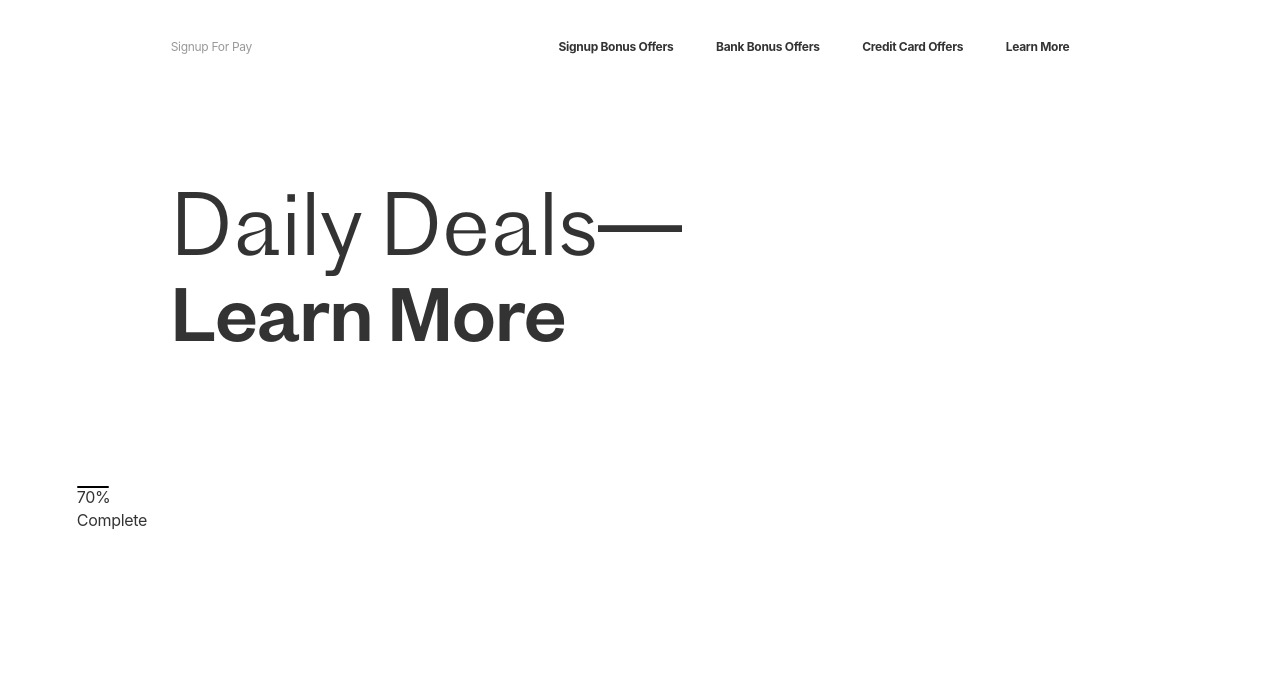
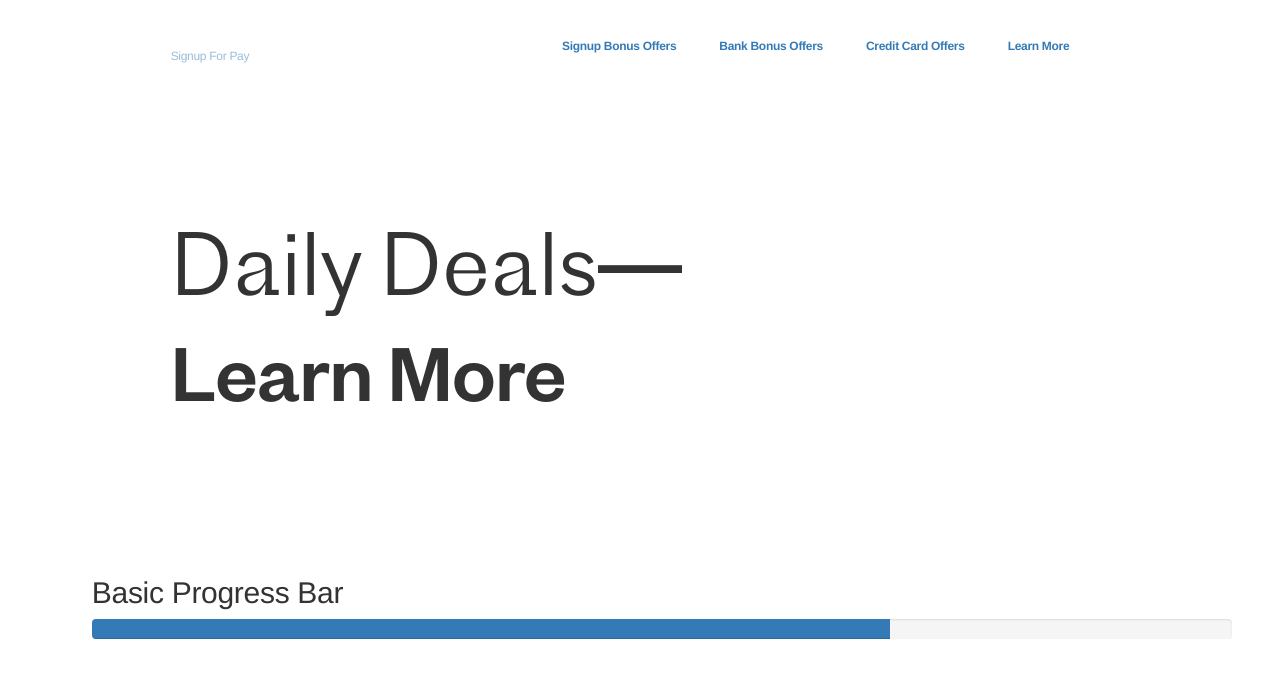
Before and after one commit to nickleeds/signupsforpay, a Jekyll site: the page built from learn-more.html, in a window 1280 px wide. Shown: the top 678 px of the page. Built offline with Jekyll 4.4.1, drawn with Linux system fonts in a browser that asks for light colours.

Commit message:
Update learn-more.html

```diff
--- a/learn-more.html
+++ b/learn-more.html
@@ -7,13 +7,26 @@ layout: default
   <h1 class="fade-in-1 f-xxl f-founders-medium">Learn More</h1>
 </header>
 
-<div class="progress">
-  <div class="progress-bar" role="progressbar" aria-valuenow="70"
-  aria-valuemin="0" aria-valuemax="100" style="width:70%">
-    <span class="sr-only">70% Complete</span>
+<head>
+  <title>Bootstrap Example</title>
+  <meta charset="utf-8">
+  <meta name="viewport" content="width=device-width, initial-scale=1">
+  <link rel="stylesheet" href="https://maxcdn.bootstrapcdn.com/bootstrap/3.4.1/css/bootstrap.min.css">
+  <script src="https://ajax.googleapis.com/ajax/libs/jquery/3.4.1/jquery.min.js"></script>
+  <script src="https://maxcdn.bootstrapcdn.com/bootstrap/3.4.1/js/bootstrap.min.js"></script>
+</head>
+<body>
+
+<div class="container">
+  <h2>Basic Progress Bar</h2>
+  <div class="progress">
+    <div class="progress-bar" role="progressbar" aria-valuenow="70" aria-valuemin="0" aria-valuemax="100" style="width:70%">
+      <span class="sr-only">70% Complete</span>
+    </div>
   </div>
 </div>
 
+</body>
 <section class="fade-in-2 wrapper--blog">
   {% for post in site.categories.learn-more %}
 
```
